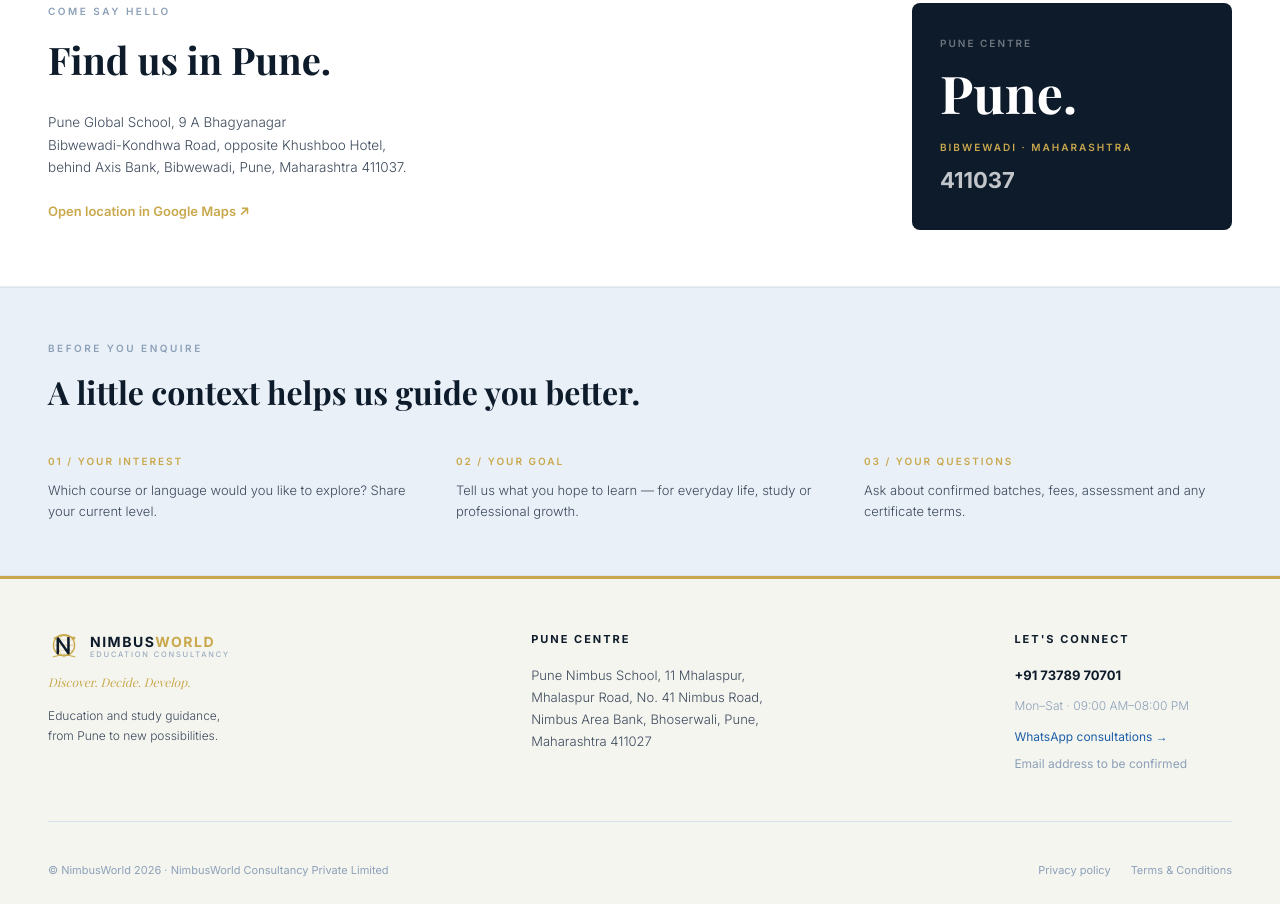
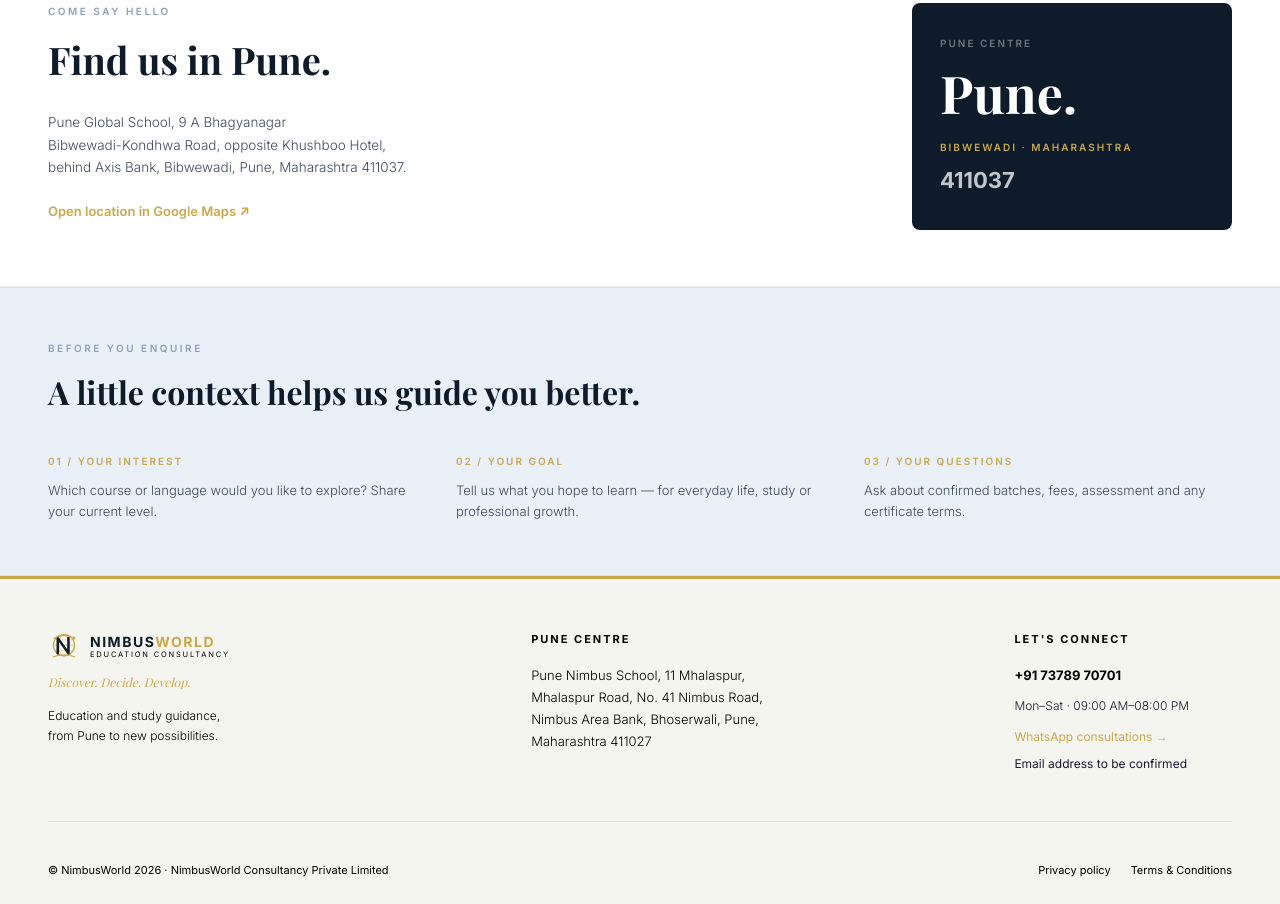
Before and after one commit to sumitmeshram7206-wq/Educational-website-for-language, a plain HTML site: page contact.html in a window 1280 px wide. Shown: the part 1203-2107 px from the top of the page. Drawn offline with nearby package versions, Linux system fonts and the light colour scheme; a web font is replaced by a local one.

Commit message:
update footer design

```diff
--- a/contact.html
+++ b/contact.html
@@ -744,9 +744,9 @@
       <div class="footer-col">
         <h4>Let's Connect</h4>
         <p><strong>+91 73789 70701</strong></p>
-        <p style="font-size:12px; color:var(--text-muted);">Mon–Sat · 09:00 AM–08:00 PM</p>
+        <p style="font-size:12px; color:var(--darkblack);">Mon–Sat · 09:00 AM–08:00 PM</p>
         <a href="https://wa.me/917378970701" target="_blank" rel="noopener">WhatsApp consultations →</a>
-        <a href="mailto:hello@nimbusworld.in" style="color:var(--text-muted); font-size:12px;">Email address to be confirmed</a>
+        <a href="mailto:hello@nimbusworld.in" style="color:var(--darkblack); font-size:12px;">Email address to be confirmed</a>
       </div>
     </div>
 
--- a/css/style.css
+++ b/css/style.css
@@ -731,7 +731,7 @@ footer {
 
 .footer-brand .footer-logo .part1 { color: var(--navy) !important; }
 .footer-brand .footer-logo .part2 { color: var(--gold) !important; }
-.footer-brand .footer-logo .nav-logo-sub { color: var(--text-muted) !important; }
+.footer-brand .footer-logo .nav-logo-sub { color: #000000 !important; }
 
 .footer-brand .footer-tagline {
   font-size: 12px;
@@ -743,7 +743,7 @@ footer {
 
 .footer-brand p {
   font-size: 12px;
-  color: var(--text-body);
+  color: #000000;
   line-height: 1.65;
   max-width: 220px;
   font-family: var(--font);
@@ -755,14 +755,14 @@ footer {
   font-weight: 700;
   letter-spacing: 2px;
   text-transform: uppercase;
-  color: var(--navy);
+  color: #000000;
   margin-bottom: 16px;
   font-family: var(--font);
 }
 
 .footer-col p {
   font-size: 13px;
-  color: var(--text-body);
+  color: #000000;
   line-height: 1.7;
   margin-bottom: 10px;
   font-family: var(--font);
@@ -770,13 +770,13 @@ footer {
 }
 
 .footer-col p strong {
-  color: var(--navy);
+  color: #000000;
   font-weight: 700;
 }
 
 .footer-col a {
   font-size: 12px;
-  color: var(--blue-accent);
+  color: var(--gold);
   display: block;
   margin-bottom: 8px;
   transition: color 0.2s;
@@ -793,7 +793,7 @@ footer {
 
 .footer-bottom p {
   font-size: 11px;
-  color: var(--text-muted);
+  color: #000000;
 }
 
 .footer-bottom-links {
@@ -803,11 +803,11 @@ footer {
 
 .footer-bottom-links a {
   font-size: 11px;
-  color: var(--text-muted);
+  color: #000000;
   transition: color 0.2s;
 }
 
-.footer-bottom-links a:hover { color: var(--navy); }
+.footer-bottom-links a:hover { color: #000000; }
 
 /* inner page */
 .page-intro {
```
Also changed, not shown: index.html (+1 -1 lines), languages.html (+2 -2 lines), learning-parents.html (+2 -2 lines), personality-career.html (+2 -2 lines), vfs-global-academy.html (+2 -2 lines).
